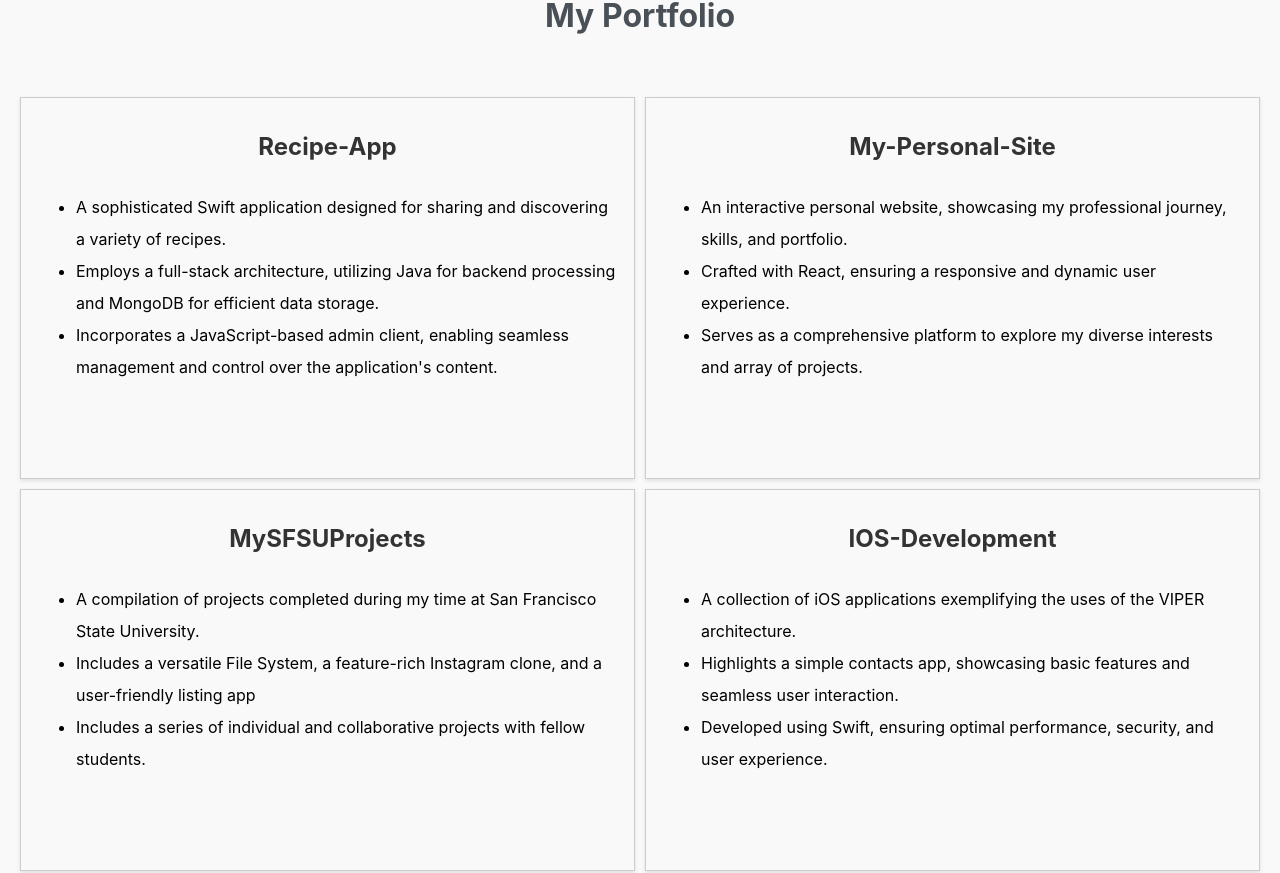
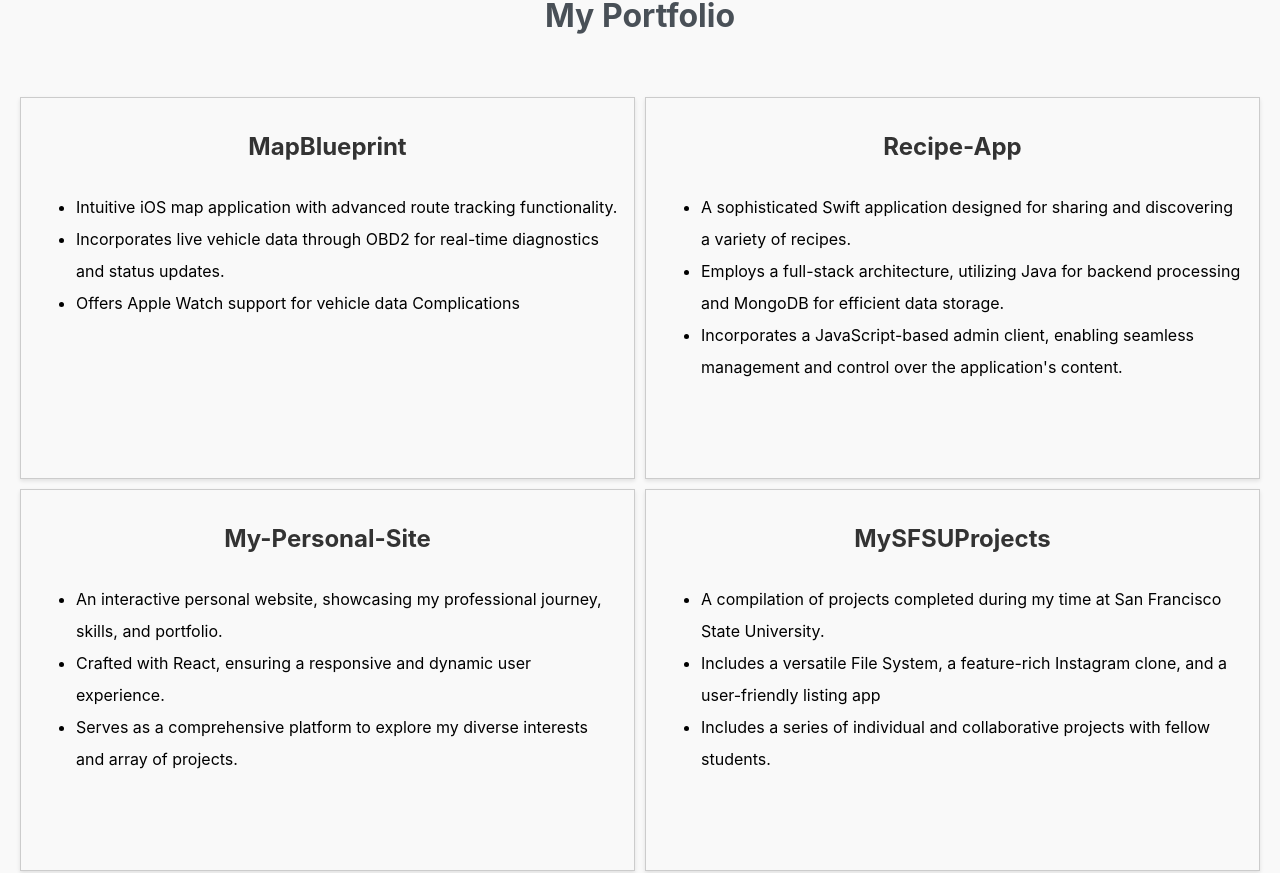
Before and after one commit to Alex-Shirazi1/My-Personal-Site, a React (Create React App) app in the folder my-personal-site/: page / in a window 1280 px wide. Shown: the part 1792-2665 px from the top of the page. Built offline with nearby package versions, Linux system fonts and the light colour scheme.

Commit message:
Added most recent Project to Site

```diff
--- a/my-personal-site/src/components/projectsData.js
+++ b/my-personal-site/src/components/projectsData.js
@@ -1,4 +1,14 @@
 const projects = [
+    {
+        title: "MapBlueprint",
+        link: "https://github.com/Alex-Shirazi1/MapBlueprint",
+        description: [
+            "Intuitive iOS map application with advanced route tracking functionality.",
+            "Incorporates live vehicle data through OBD2 for real-time diagnostics and status updates.",
+            "Offers Apple Watch support for vehicle data Complications"
+        ]
+
+    },
     {
         title: "Recipe-App",
         link: "https://github.com/Alex-Shirazi1/Recipe-App",
@@ -27,15 +37,6 @@ const projects = [
         ]
     },
     {
-        title: "IOS-Development",
-        link: "https://github.com/Alex-Shirazi1/Ios-Development",
-        description: [
-            "A collection of iOS applications exemplifying the uses of the VIPER architecture.",
-            "Highlights a simple contacts app, showcasing basic features and seamless user interaction.",
-            "Developed using Swift, ensuring optimal performance, security, and user experience."
-        ]
-    },
-    {
         title: "DreamRacer",
         link: "https://github.com/JeffreyFG/DreamRacer",
         description: [
```
